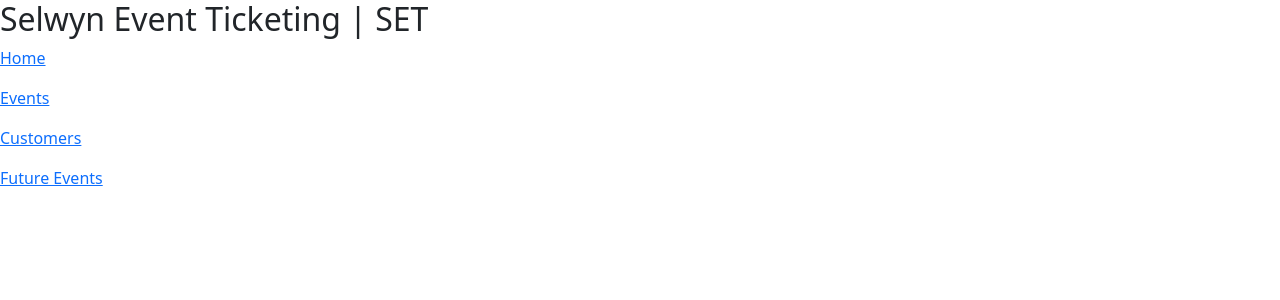
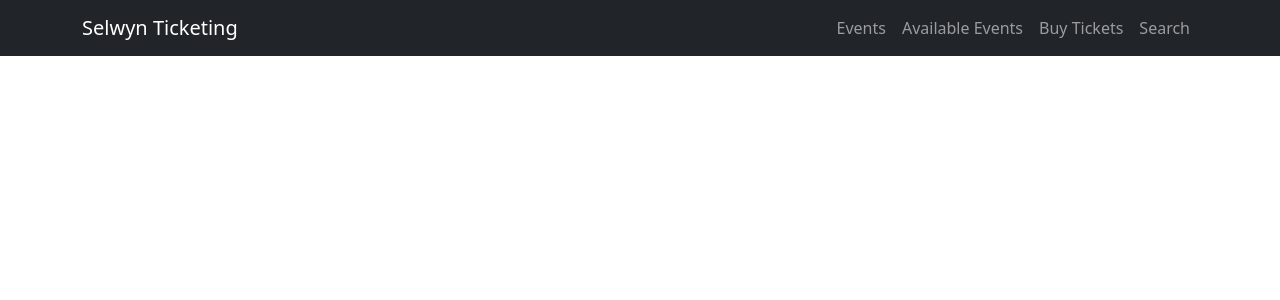
Before and after one commit to Raghav1290/selwyn_ticketing, a Flask app: template templates/base.html in a window 1280 px wide. Shown: the top 300 px of the page. Run offline with Flask 3, Linux system fonts and the light colour scheme; the template is opened without the code that fills it, so the values that code supplies are empty; some libraries are stand-ins or nearby versions.

Commit message:
Base and Home Template completed
Added nav with useful links in base.html and added image on homepage

```diff
--- a/templates/base.html
+++ b/templates/base.html
@@ -1,54 +1,27 @@
 <!DOCTYPE html>
-<html>
+<html lang="en">
 <head>
-      <meta charset="utf-8" />
+  <meta charset="UTF-8">
   <title>{% block title %}{% endblock %}</title>
-      <!-- CSS only -->
-      <link href="https://cdn.jsdelivr.net/npm/bootstrap@5.3.3/dist/css/bootstrap.min.css" rel="stylesheet" integrity="sha384-QWTKZyjpPEjISv5WaRU9OFeRpok6YctnYmDr5pNlyT2bRjXh0JMhjY6hW+ALEwIH" crossorigin="anonymous">
+  <link rel="stylesheet" href="https://cdn.jsdelivr.net/npm/bootstrap@5.3.0/dist/css/bootstrap.min.css">
 </head>
-
 <body>
-    <nav>
-      <h2>Selwyn Event Ticketing | SET</h2>
-      <p><a href="{{url_for('home')}}">Home</a></p>
-      <p><a href="{{url_for('events')}}">Events</a></p>
-      <p><a href="{{url_for('customers')}}">Customers</a></p>
-      <p><a href="{{url_for('futureevents')}}">Future Events</a></p>
+  <nav class="navbar navbar-expand-lg navbar-dark bg-dark mb-4">
+    <div class="container">
+      <a class="navbar-brand" href="{{ url_for('home') }}">Selwyn Ticketing</a>
+      <div class="collapse navbar-collapse">
+        <ul class="navbar-nav ms-auto">
+          <li class="nav-item"><a class="nav-link" href="{{ url_for('events') }}">Events</a></li>
+          <li class="nav-item"><a class="nav-link" href="{{ url_for('future_events') }}">Available Events</a></li>
+          <li class="nav-item"><a class="nav-link" href="{{ url_for('buy_tickets') }}">Buy Tickets</a></li>
+          <li class="nav-item"><a class="nav-link" href="{{ url_for('search_customers') }}">Search</a></li>
+        </ul>
+      </div>
+    </div>
   </nav>
 
-    <section class="content">
-      <header>
-        {% block header %}{% endblock %}
-      </header>
-      {% for message in get_flashed_messages() %}
-        <div class="flash">{{ message }}</div>
-      {% endfor %}
+  <div class="container">
     {% block content %}{% endblock %}
-    </section>
-
-
-    <!-- JavaScript Bundle with Popper -->
-    <script>
-    // Example starter JavaScript for disabling form submissions if there are invalid fields
-      (() => {
-        'use strict'
-
-        // Fetch all the forms we want to apply custom Bootstrap validation styles to
-        const forms = document.querySelectorAll('.needs-validation')
-
-        // Loop over them and prevent submission
-        Array.from(forms).forEach(form => {
-          form.addEventListener('submit', event => {
-            if (!form.checkValidity()) {
-              event.preventDefault()
-              event.stopPropagation()
-            }
-
-            form.classList.add('was-validated')
-          }, false)
-        })
-      })()
-    </script>
-    <script src="https://cdn.jsdelivr.net/npm/bootstrap@5.3.3/dist/js/bootstrap.bundle.min.js" integrity="sha384-YvpcrYf0tY3lHB60NNkmXc5s9fDVZLESaAA55NDzOxhy9GkcIdslK1eN7N6jIeHz" crossorigin="anonymous"></script>
+  </div>
 </body>
 </html>
```
Also changed, not shown: templates/home.html (+6 -7 lines). Lines whose indentation alone changed are shown as unchanged.
